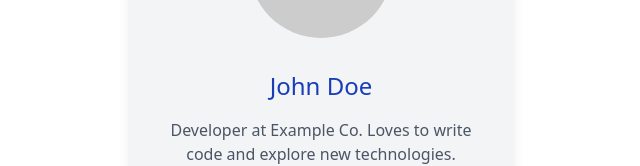
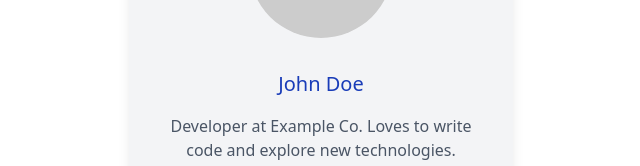
Before and after one commit to Lawwrenz/alx-fe-reactjs, a React (Vite) app in the folder tailwind-react-integration/: page / in a window 1280 px wide. Shown: the part 250-416 px from the top of the page, without its empty margins (319-959 px from the left). Built offline with nearby package versions, Linux system fonts and the light colour scheme.

Commit message:
worked on the responsive typography

```diff
--- a/tailwind-react-integration/src/components/UserProfile.jsx
+++ b/tailwind-react-integration/src/components/UserProfile.jsx
@@ -6,7 +6,7 @@ function UserProfile() {
         className="rounded-full w-24 h-24 sm:w-32 sm:h-32 md:w-36 md:h-36 mx-auto"
         alt="User"
       />
-      <h1 className="text-lg sm:text-xl md:text-2xl text-blue-800 mt-4 mb-2 sm:mt-6 sm:mb-3 md:mt-8 md:mb-4">
+      <h1 className="text-lg sm:text-xl md:text-xl text-blue-800 mt-4 mb-2 sm:mt-6 sm:mb-3 md:mt-8 md:mb-4">
         John Doe
       </h1>
       <p className="text-sm sm:text-base text-gray-600">
```
